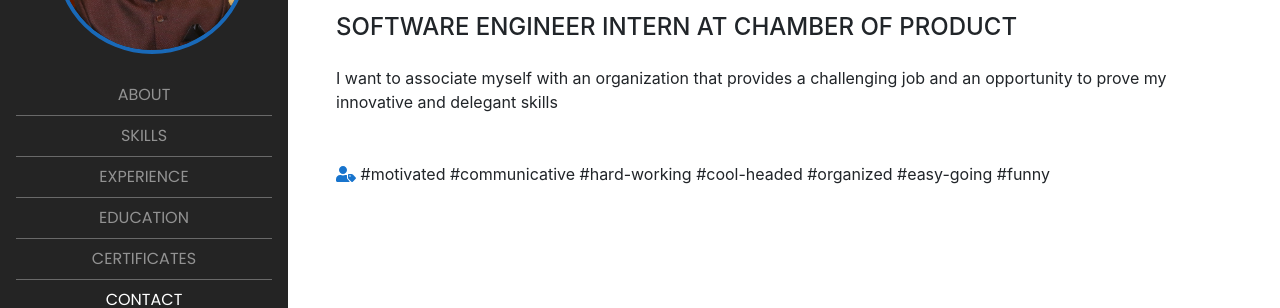
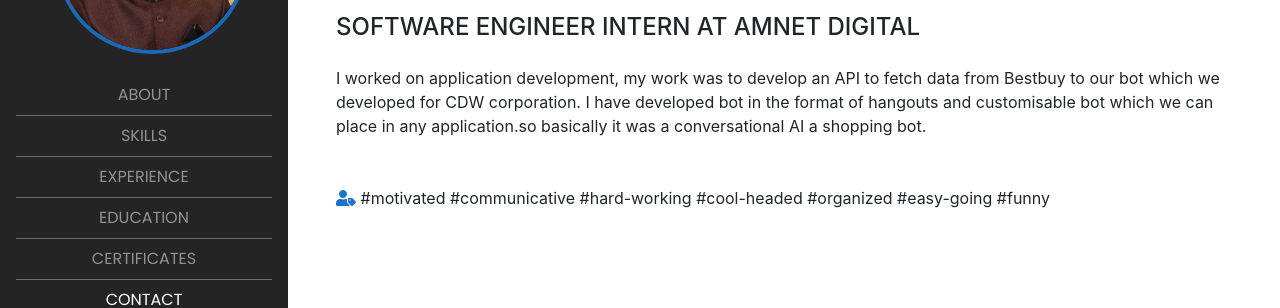
Before and after one commit to hussainsaquib/my_portfolio, a website with bundled scripts: page index.html in a window 1280 px wide. Shown: the part 147-455 px from the top of the page. Built offline with nearby package versions, Linux system fonts and the light colour scheme; files whose address does not match are found by name; a web font is replaced by a local one.

Commit message:
Update index.html

```diff
--- a/index.html
+++ b/index.html
@@ -152,14 +152,15 @@
             <span class="family-name"> HUSSAIN</span>
           </h1>
           <p class="mobile-profession">
-           SOFTWARE ENGINEER INTERN AT CHAMBER OF PRODUCT
+           SOFTWARE ENGINEER INTERN AT AMNET DIGITAL
           </p>
           <h4 class="mb-4">
-            SOFTWARE ENGINEER INTERN AT CHAMBER OF PRODUCT
+            SOFTWARE ENGINEER INTERN AT AMNET DIGITAL
           </h4>
 
           <p class="mb-3">
-            I want to associate myself with an organization that provides a challenging job and an opportunity to prove my innovative and delegant skills
+            I worked on application development, my work was to develop an API to fetch data from Bestbuy to our bot which we developed for CDW corporation. I have developed
+            bot in the format of hangouts and customisable bot which we can place in any application.so basically it was a conversational AI a shopping bot.
           </p>
 
 
```
